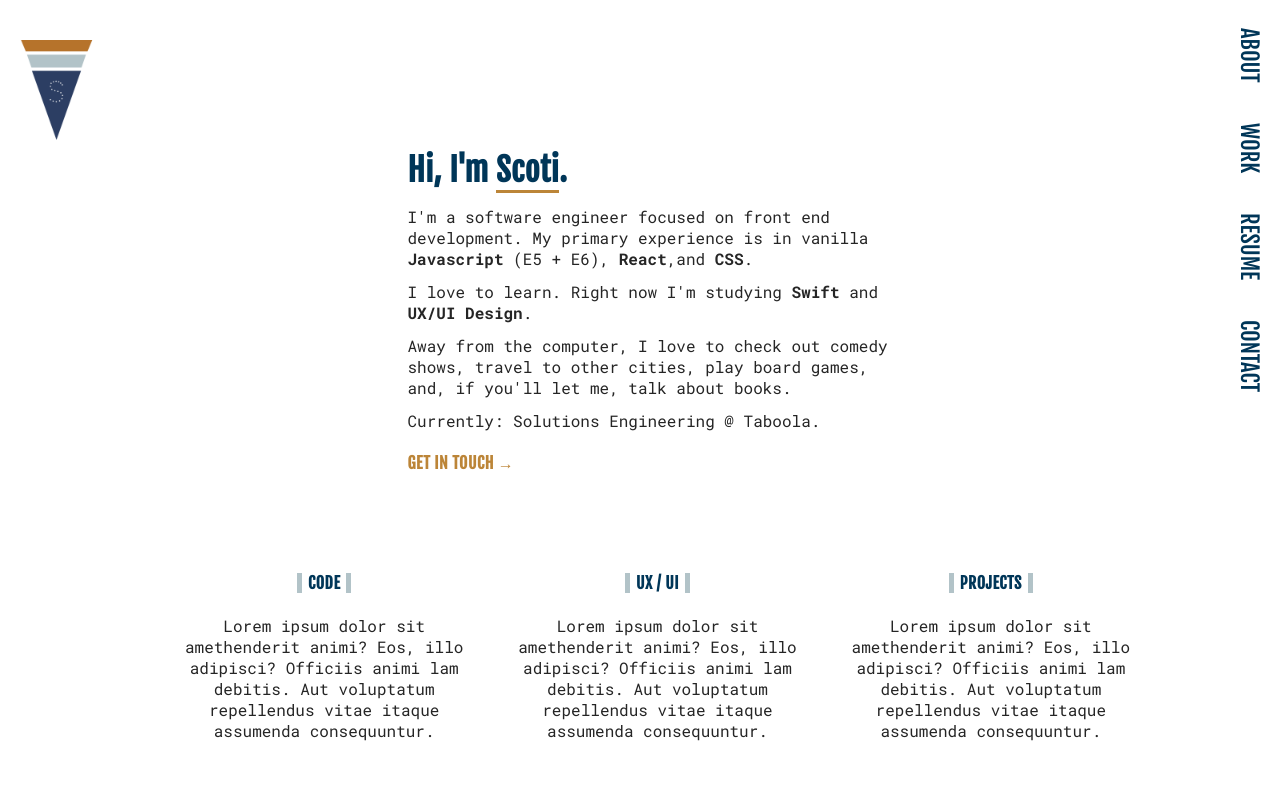
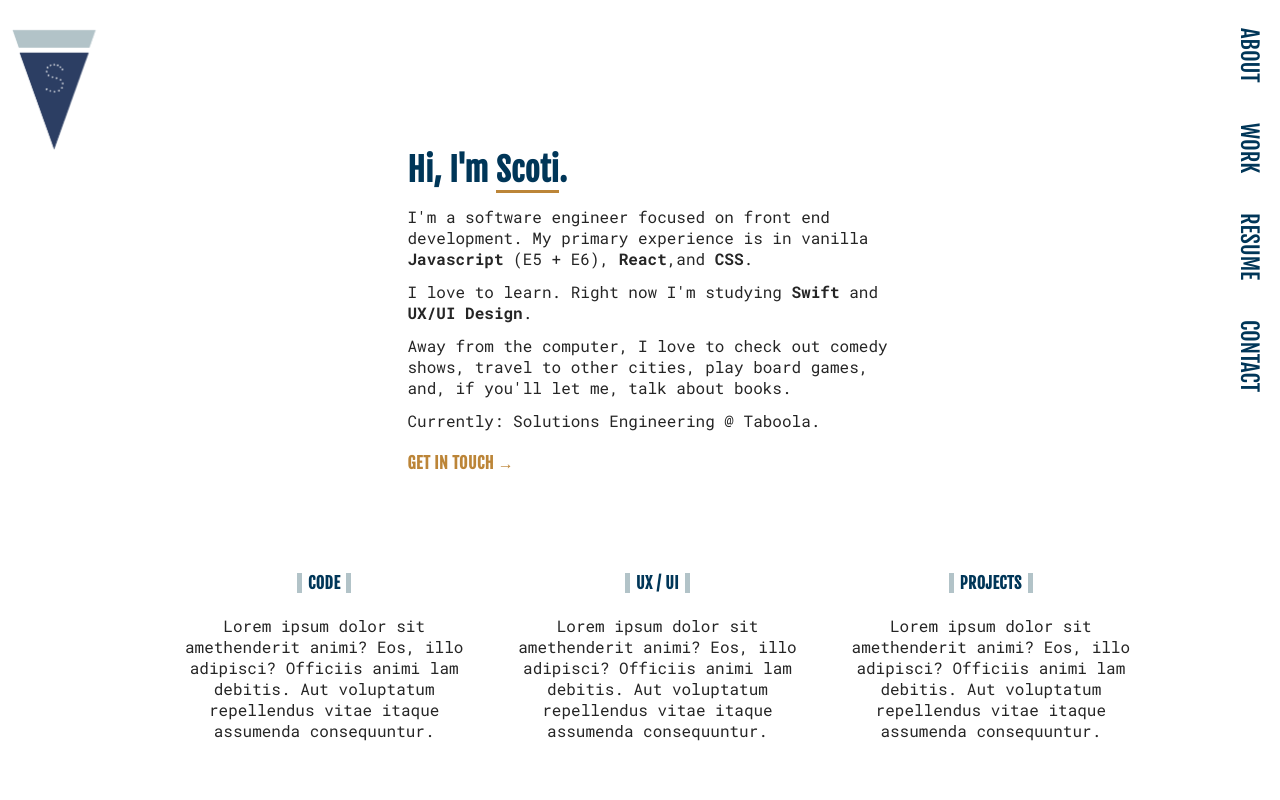
Before and after one commit to scotidodson/2021-portfolio, a React (Create React App) app: page / in a window 1280 px wide. Shown: the top 800 px of the page. Built offline with nearby package versions, Linux system fonts and the light colour scheme.

Commit message:
updated logo

```diff
--- a/src/App.css
+++ b/src/App.css
@@ -111,15 +111,11 @@ p {
 }
 
 
-.logo {
-    background: url('./assets/striped-penant-logo.PNG') bottom center no-repeat;
-    background: url('./assets/triple-squared.png') bottom center no-repeat;
-    /* background: url('./assets/stacked-penant-logo.PNG') bottom center no-repeat; */
-    background-size: 100%;
+.navigation__logo {
     left: 0;
     width: 100px;
     height: 120px;
-    margin: 20px 4px;
+    margin: 30px 4px;
 }
 
 
--- a/src/App.js
+++ b/src/App.js
@@ -10,12 +10,15 @@ import PageContainer from './containers/PageContainer';
 import FourOhFour from './containers/FourOhFour';
 // import ProjectPage from './components/ProjectPage';
 // import {PORTFOLIO_DATA} from './data';
+import logo from './assets/striped-penant-logo.PNG';
 
 function App() {
   return (
     <Router>
       <nav className='navigation'>
-        <Link to='/'><div className='logo'></div></Link>
+        <Link to='/'>
+          <img src={logo} alt="scoti dodson logo" className="navigation__logo" />
+        </Link>
         <ul>
             <li><HashLink smooth to='#'>ABOUT</HashLink></li>
             <li><HashLink smooth to='#portfolio'>WORK</HashLink></li>
```
